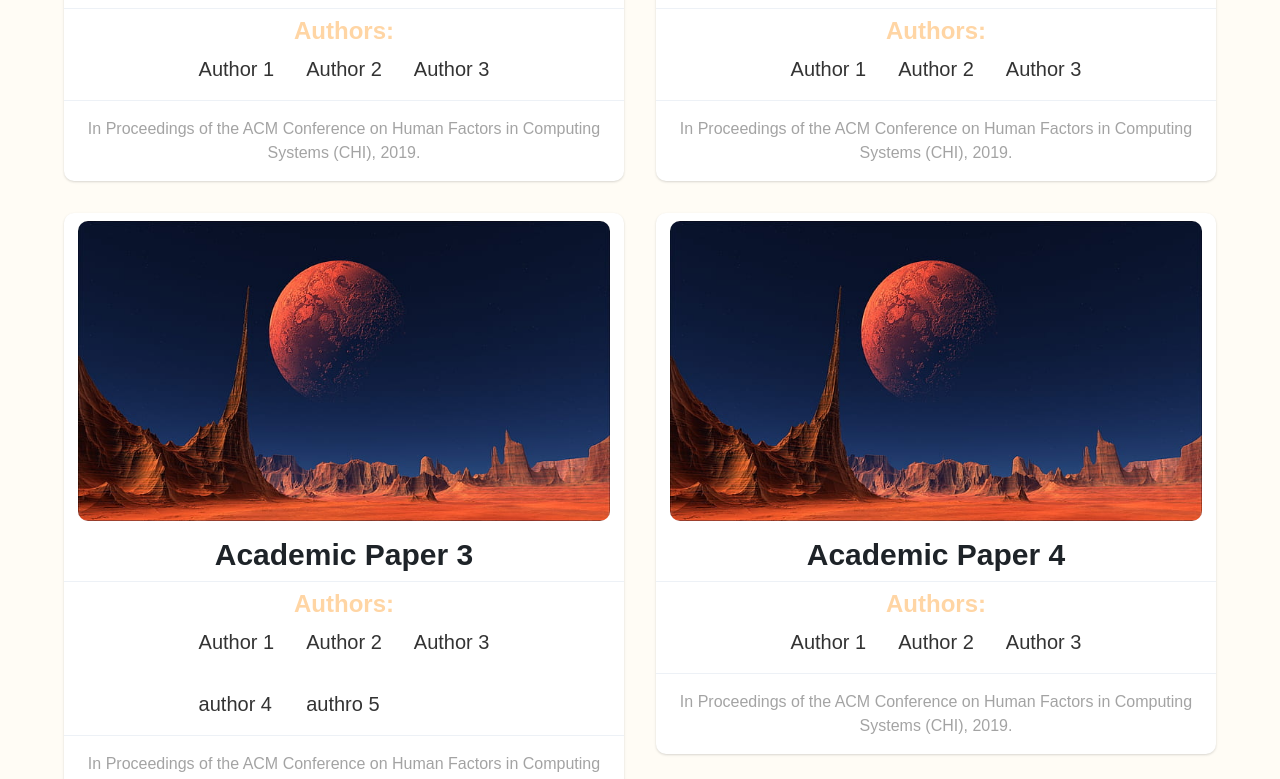
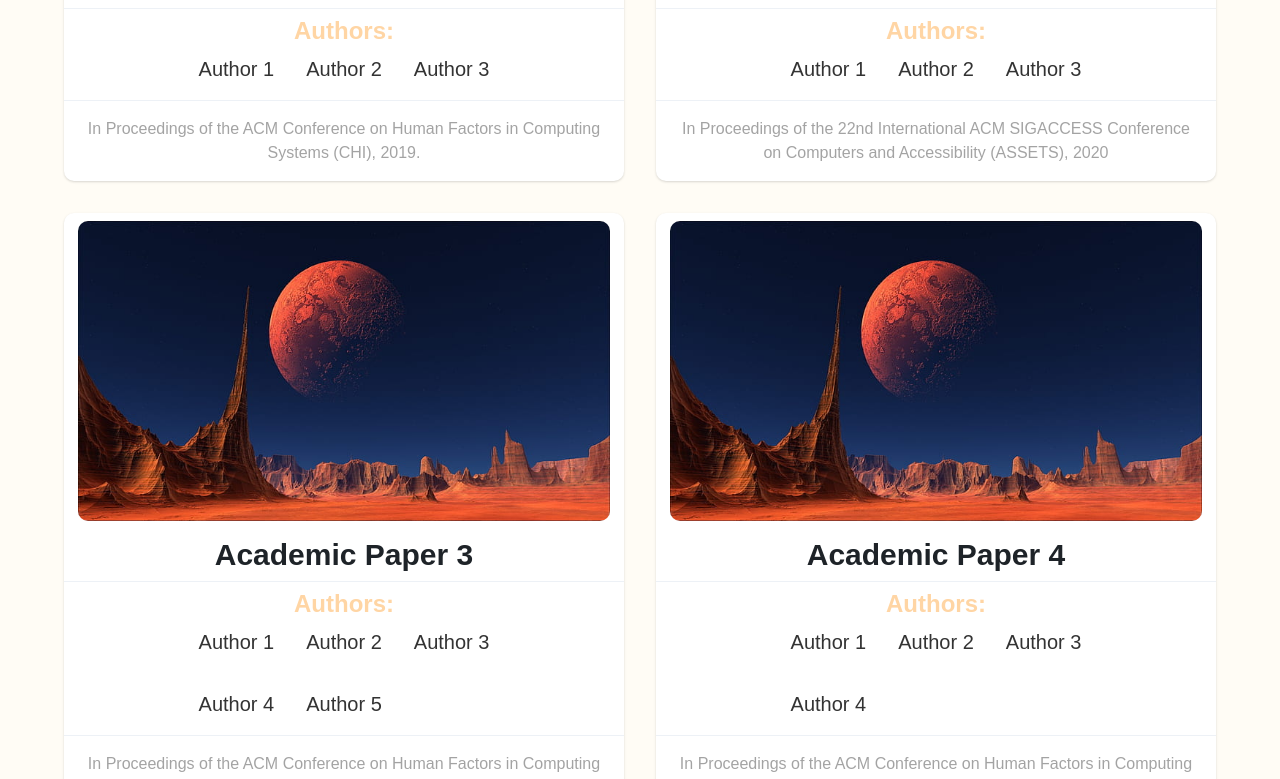
Before and after one commit to JSusak/AACAppSite, a React (Vite) app: page /about in a window 1280 px wide. Shown: the part 2974-3753 px from the top of the page. Built offline with nearby package versions, Linux system fonts and the light colour scheme.

Commit message:
refactor: add array approach for publications - loop through array of pubs rather than hard code

```diff
--- a/src/pages/AboutPage/components/PublicationSection/PublicationSection.tsx
+++ b/src/pages/AboutPage/components/PublicationSection/PublicationSection.tsx
@@ -7,6 +7,7 @@ import {
   Text,
 } from "@chakra-ui/react";
 import { PublicationEmbed } from "../PublicationEmbed/PublicationEmbed";
+import { publications } from "../../publications";
 import { motion } from "framer-motion";
 
 const publicationSectionAnim = {
@@ -60,56 +61,18 @@ export const PublicationSection = (): JSX.Element => {
                 mb="2rem"
                 width={"90%"}
               >
-                <PublicationEmbed
-                  publicationName={"Academic Paper 1"}
-                  publicationImage={"./images.jpg"}
-                  publicationAuthors={["Author 1", "Author 2", "Author 3"]}
-                  inProceedingsOf={
-                    "In Proceedings of the ACM Conference on Human Factors in Computing Systems (CHI), 2019."
-                  }
-                  paperURL={
-                    "https://kclpure.kcl.ac.uk/ws/portalfiles/portal/197593195/chi_2023_no_copyright.pdf"
-                  }
-                />
-                <PublicationEmbed
-                  publicationName={"Academic Paper 2"}
-                  publicationImage={"./images.jpg"}
-                  publicationAuthors={["Author 1", "Author 2", "Author 3"]}
-                  inProceedingsOf={
-                    "In Proceedings of the ACM Conference on Human Factors in Computing Systems (CHI), 2019."
-                  }
-                  paperURL={
-                    "https://kclpure.kcl.ac.uk/ws/portalfiles/portal/197593195/chi_2023_no_copyright.pdf"
-                  }
-                />
-                <PublicationEmbed
-                  publicationName={"Academic Paper 3"}
-                  publicationImage={"./images.jpg"}
-                  publicationAuthors={[
-                    "Author 1",
-                    "Author 2",
-                    "Author 3",
-                    "author 4",
-                    "authro 5",
-                  ]}
-                  inProceedingsOf={
-                    "In Proceedings of the ACM Conference on Human Factors in Computing Systems (CHI), 2019."
-                  }
-                  paperURL={
-                    "https://kclpure.kcl.ac.uk/ws/portalfiles/portal/197593195/chi_2023_no_copyright.pdf"
-                  }
-                />
-                <PublicationEmbed
-                  publicationName={"Academic Paper 4"}
-                  publicationImage={"./images.jpg"}
-                  publicationAuthors={["Author 1", "Author 2", "Author 3"]}
-                  inProceedingsOf={
-                    "In Proceedings of the ACM Conference on Human Factors in Computing Systems (CHI), 2019."
-                  }
-                  paperURL={
-                    "https://kclpure.kcl.ac.uk/ws/portalfiles/portal/197593195/chi_2023_no_copyright.pdf"
-                  }
-                />
+                {publications.map((publication, index) => {
+                  return (
+                    <PublicationEmbed
+                      key={`publication${index}`}
+                      publicationName={publication.publicationName}
+                      publicationImage={publication.publicationImage}
+                      publicationAuthors={publication.publicationAuthors}
+                      inProceedingsOf={publication.inProceedingsOf}
+                      paperURL={publication.paperURL}
+                    />
+                  );
+                })}
               </SimpleGrid>
             </Center>
           </motion.div>
--- /dev/null
+++ b/src/pages/AboutPage/publications.ts
@@ -0,0 +1,44 @@
+export const publications = [
+  {
+    publicationName: "Academic Paper 1",
+    publicationImage: "./images.jpg",
+    publicationAuthors: ["Author 1", "Author 2", "Author 3"],
+    inProceedingsOf:
+      "In Proceedings of the ACM Conference on Human Factors in Computing Systems (CHI), 2019.",
+    paperURL:
+      "https://kclpure.kcl.ac.uk/ws/portalfiles/portal/197593195/chi_2023_no_copyright.pdf",
+  },
+  {
+    publicationName: "Academic Paper 2",
+    publicationImage: "./images.jpg",
+    publicationAuthors: ["Author 1", "Author 2", "Author 3"],
+    inProceedingsOf:
+      "In Proceedings of the 22nd International ACM SIGACCESS Conference on Computers and Accessibility (ASSETS), 2020",
+    paperURL:
+      "https://kclpure.kcl.ac.uk/ws/portalfiles/portal/197593195/chi_2023_no_copyright.pdf",
+  },
+  {
+    publicationName: "Academic Paper 3",
+    publicationImage: "./images.jpg",
+    publicationAuthors: [
+      "Author 1",
+      "Author 2",
+      "Author 3",
+      "Author 4",
+      "Author 5",
+    ],
+    inProceedingsOf:
+      "In Proceedings of the ACM Conference on Human Factors in Computing Systems (CHI), 2022. ",
+    paperURL:
+      "https://kclpure.kcl.ac.uk/ws/portalfiles/portal/197593195/chi_2023_no_copyright.pdf",
+  },
+  {
+    publicationName: "Academic Paper 4",
+    publicationImage: "./images.jpg",
+    publicationAuthors: ["Author 1", "Author 2", "Author 3", "Author 4"],
+    inProceedingsOf:
+      "In Proceedings of the ACM Conference on Human Factors in Computing Systems (CHI), 2019.",
+    paperURL:
+      "https://kclpure.kcl.ac.uk/ws/portalfiles/portal/197593195/chi_2023_no_copyright.pdf",
+  },
+];
```
